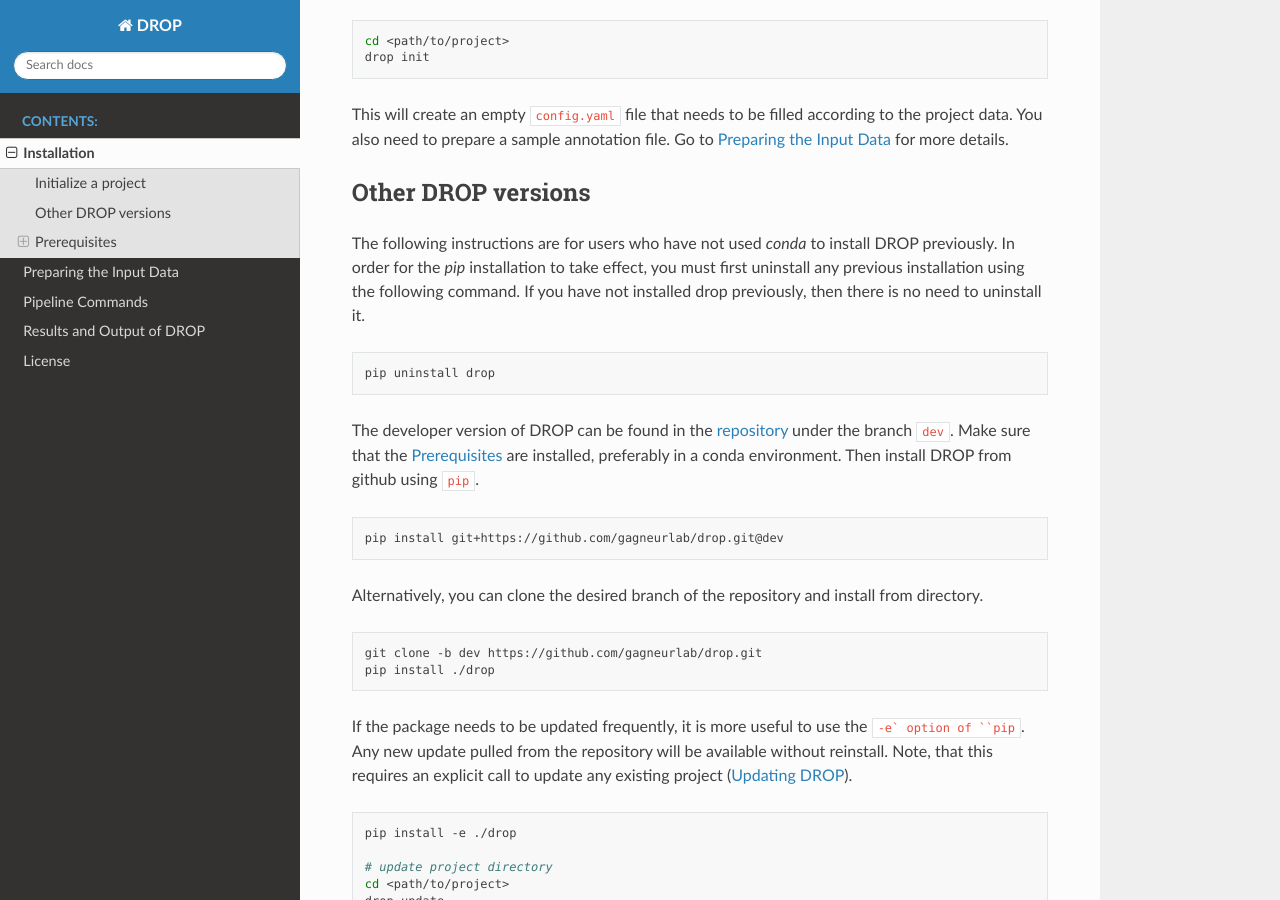
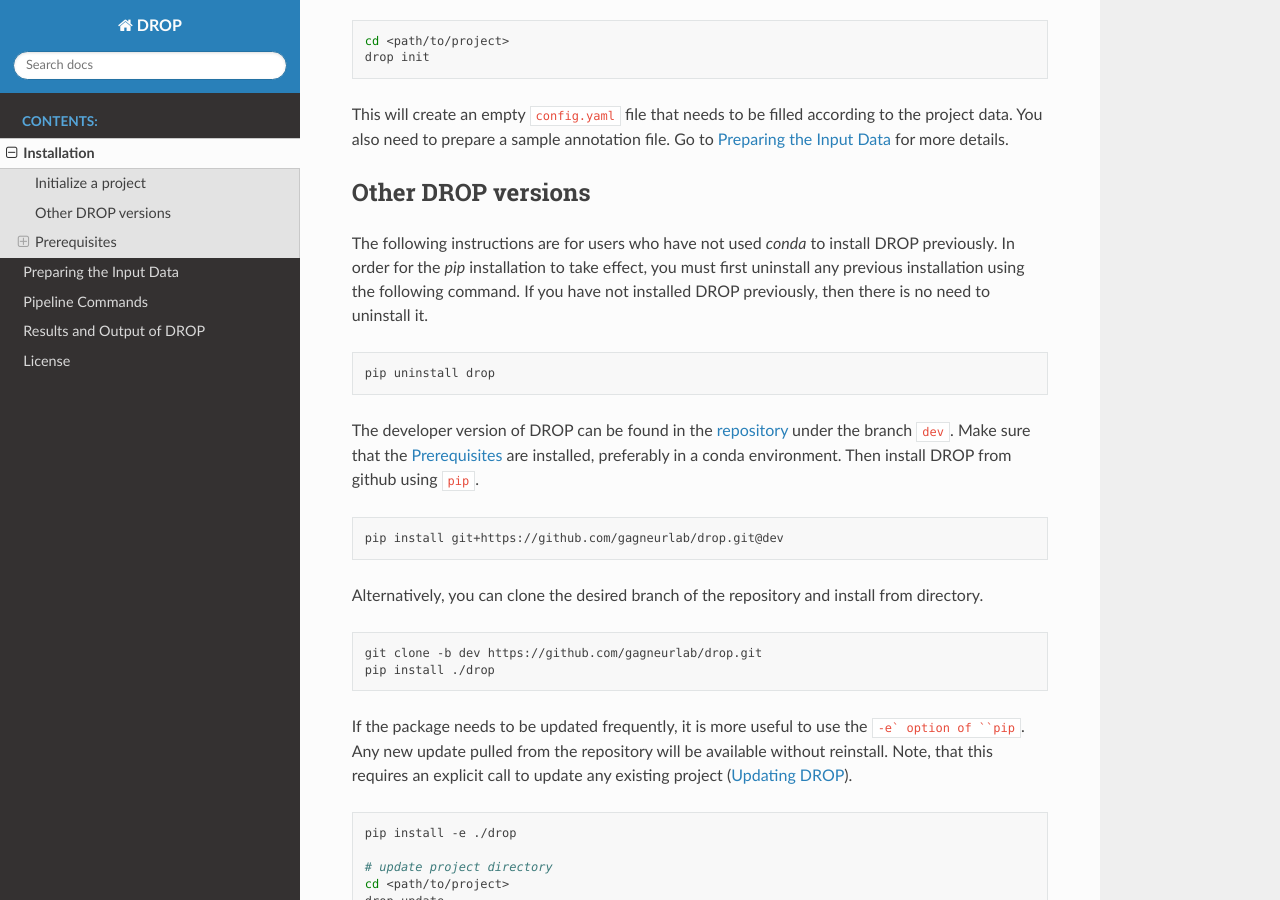
Before and after one commit to gagneurlab/drop, a Sphinx documentation site: the page built from docs/source/installation.rst, in a window 1280 px wide and 900 px high, scrolled down 1166 px. Built offline with Sphinx 7.4.7 and the Read the Docs theme 2.0.0, drawn with Linux system fonts in a browser that asks for light colours; pages that are not in the unit, such as notebooks, are missing from menus.

```diff
--- a/docs/source/installation.rst
+++ b/docs/source/installation.rst
@@ -65,7 +65,7 @@ Other DROP versions
 -------------------
 The following instructions are for users who have not used `conda` to install DROP previously. In order for the `pip`
 installation to take effect, you must first uninstall any previous installation using the following command. If
-you have not installed drop previously, then there is no need to uninstall it.
+you have not installed DROP previously, then there is no need to uninstall it.
 
 .. code-block:: bash
 
```
